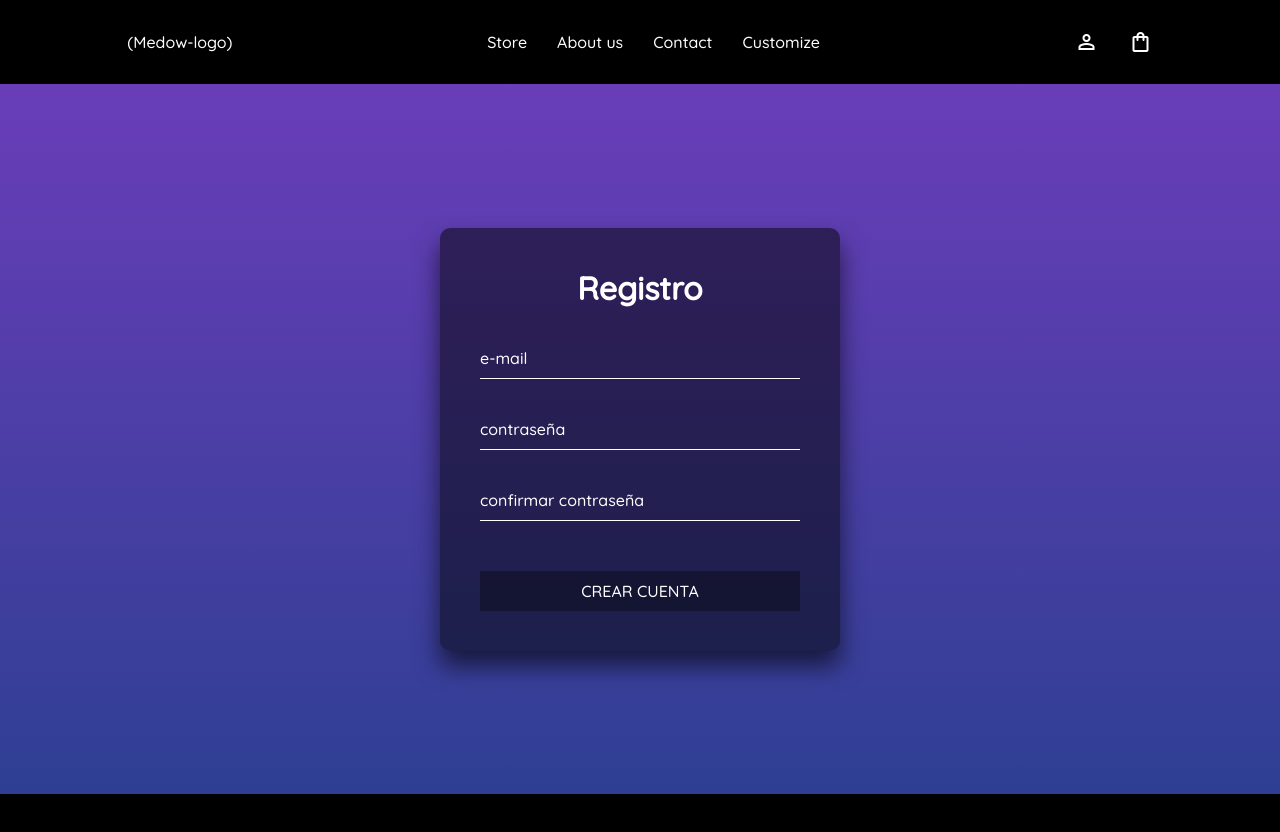
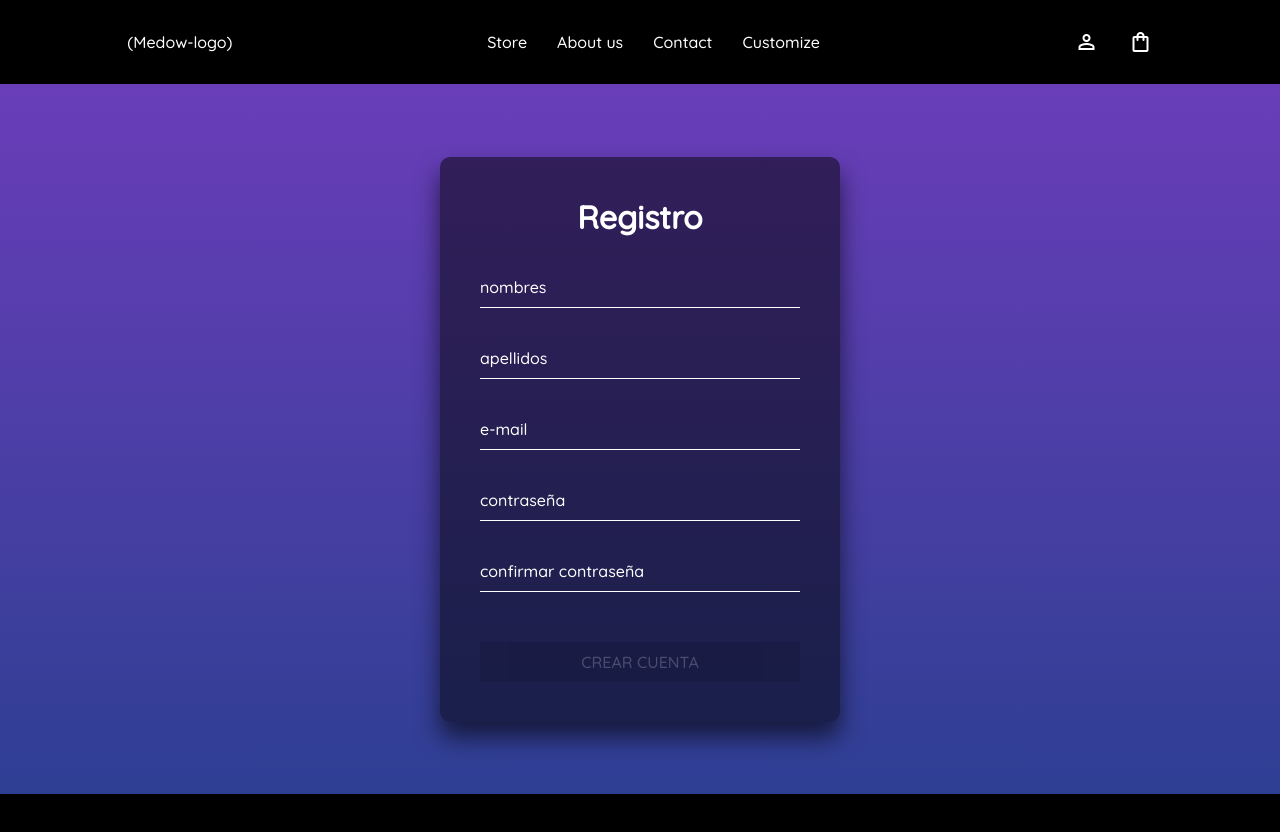
Before and after one commit to GabrielCornejoB/medow-ecommerce, an Angular app in the folder front-end/: page /register in a window 1280 px wide. Shown: the top 832 px of the page. Built offline with nearby package versions, Linux system fonts and the light colour scheme.

Commit message:
Register de usuario con nombres y apellidos

```diff
--- a/front-end/src/app/components/register/register.component.css
+++ b/front-end/src/app/components/register/register.component.css
@@ -60,13 +60,13 @@
     overflow: hidden;
     margin-top: 20px;
     color: white;
-    background: rgba(0,0,0,0.35);
+    background: rgba(0,0,0,0.55);
     border: none;
     cursor: pointer;
     transition: 0.3s;
 }
 .form-container form button:hover {
-    background: rgba(0,0,0,0.65);
+    background: rgba(0,0,0,0.75);
 }
 .error-msg {
     display: flex;
@@ -76,3 +76,7 @@
 .error-msg p span {
     cursor: pointer;
 }
+.form-container form button:disabled {
+    opacity: 0.2;
+    cursor:not-allowed;
+}
--- a/front-end/src/app/components/register/register.component.html
+++ b/front-end/src/app/components/register/register.component.html
@@ -1,7 +1,15 @@
 <div class="register-wrapper">
     <div class="form-container">
         <h1>Registro</h1>
-        <form (submit)="register()">
+        <form (submit)="register()" #registerForm="ngForm">
+            <div class="register-row">
+                <input type="text" id="name" name="name" [(ngModel)]="userRegister.name" #name="ngModel" required>
+                <label >nombres</label>
+            </div>
+            <div class="register-row">
+                <input type="text" id="lastName" name="lastName" [(ngModel)]="userRegister.lastName" required>
+                <label>apellidos</label>
+            </div>
             <div class="register-row">
                 <input type="text" id="email" name="email" [(ngModel)]="userRegister.email" required>
                 <label>e-mail</label>
@@ -22,7 +30,7 @@
                 <p>Correo ya existente</p>
                 <p (click)="existingEmail = !existingEmail"><span class="material-symbols-outlined">close</span></p>
             </div>
-            <button type="submit">
+            <button type="submit" [disabled]="registerForm.form.invalid">
                 Crear cuenta
             </button>
         </form>
--- a/front-end/src/app/components/register/register.component.ts
+++ b/front-end/src/app/components/register/register.component.ts
@@ -10,6 +10,8 @@ import { RegisterForm } from 'src/app/types/Auth';
 })
 export class RegisterComponent {
   userRegister: RegisterForm = {
+    name: '',
+    lastName: '',
     email: '',
     password: '',
     confirmPassword: ''
--- a/front-end/src/app/services/auth.service.ts
+++ b/front-end/src/app/services/auth.service.ts
@@ -18,7 +18,7 @@ export class AuthService {
     return this.http.post<any>(this.URL + "/login", {email: loginForm.email, password: loginForm.password});
   }
   register(registerForm: RegisterForm) {
-    return this.http.post<any>(this.URL + '/register', {email: registerForm.email, password: registerForm.password});
+    return this.http.post<any>(this.URL + '/register', {email: registerForm.email, password: registerForm.password, name: registerForm.name, lastName: registerForm.lastName});
   }
   isLogged(): Boolean {
     return !!localStorage.getItem('token');
--- a/front-end/src/app/types/Auth.ts
+++ b/front-end/src/app/types/Auth.ts
@@ -3,6 +3,8 @@ export interface LoginForm {
     password: string
 }
 export interface RegisterForm {
+    name: string,
+    lastName: string,
     email: string,
     password: string,
     confirmPassword: string
```
Also changed, not shown: 1 other file (tests, documents, lock files or other folders).
